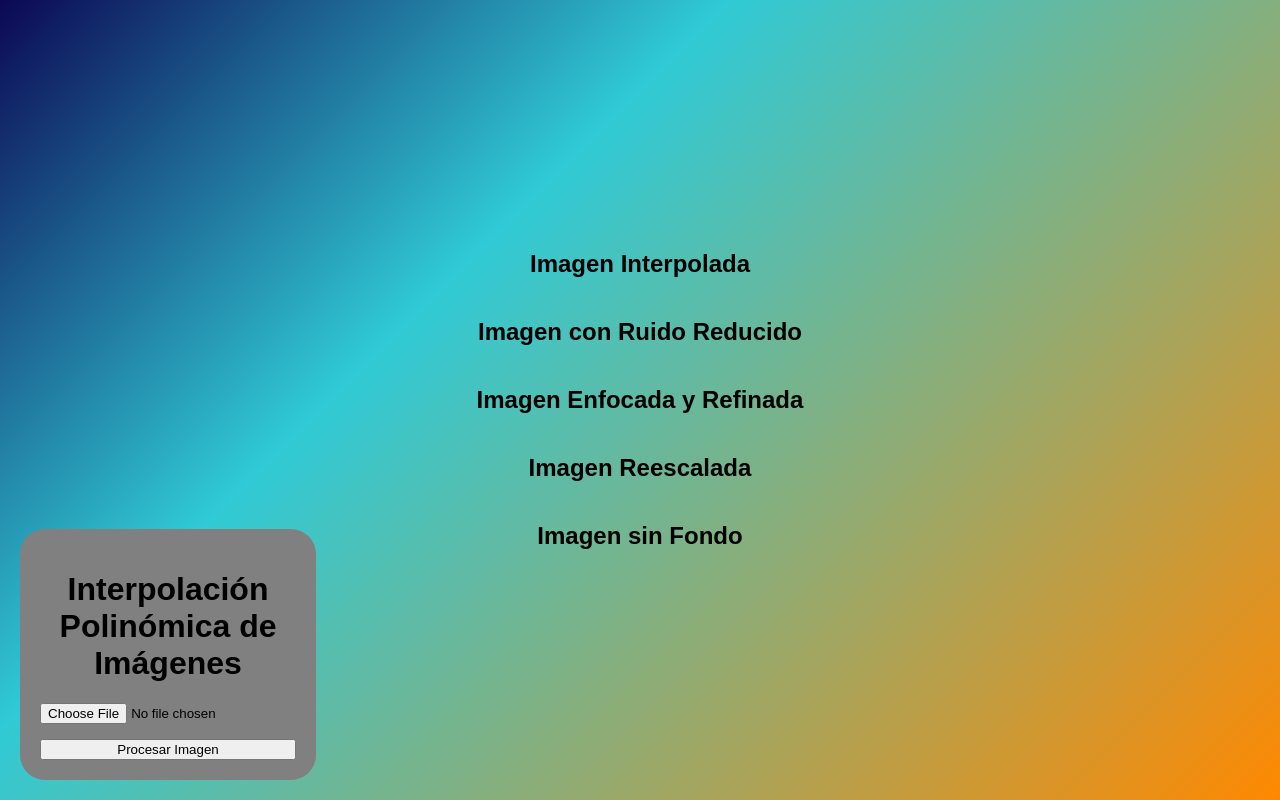
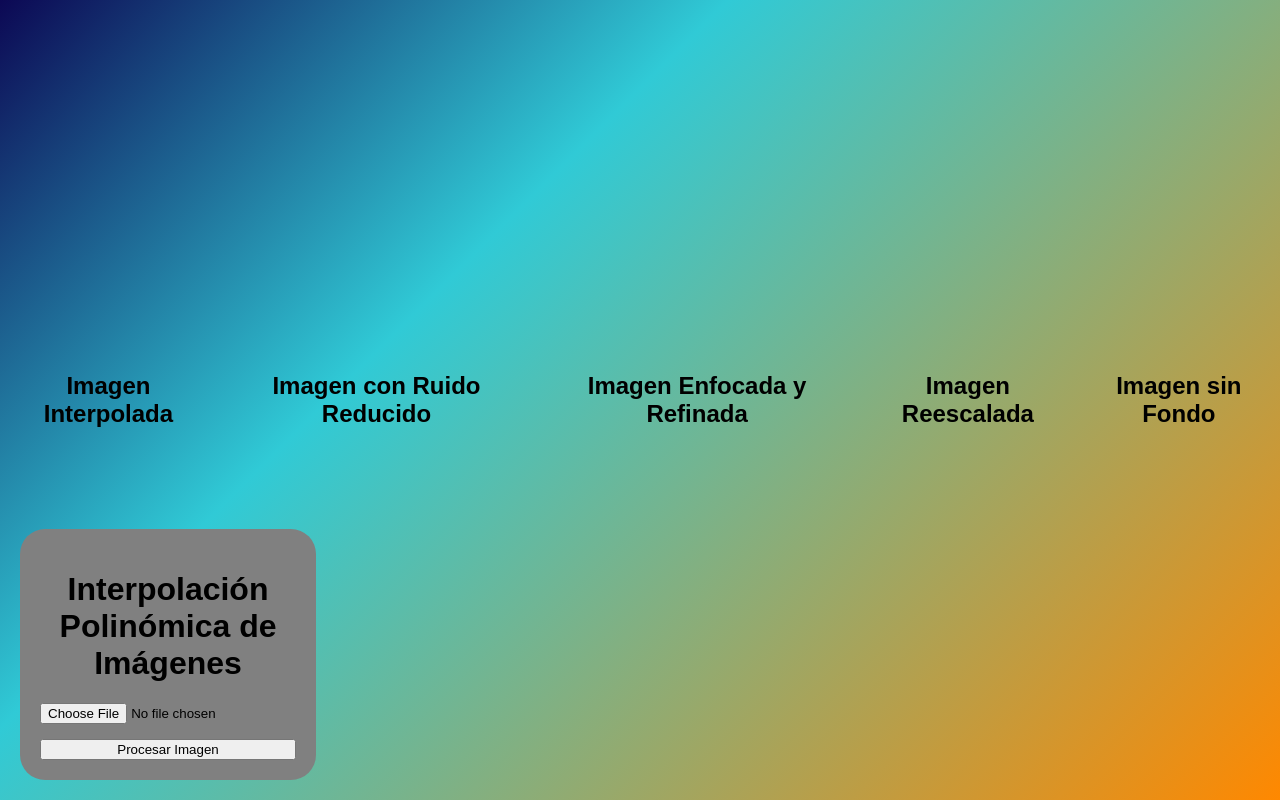
Before and after one commit to ImBoolean-2/ProyectoUniversitario, a Flask app: page / in a window 1280 px wide. Run offline with Flask 3, Linux system fonts and the light colour scheme.

Commit message:
beta 0.9
Fixed styles.

```diff
--- a/static/style.css
+++ b/static/style.css
@@ -59,6 +59,6 @@ div {
     background: white;
 }
 
-#bg-sct{
-
+.ordenar {
+    display: flex;
 }
```
